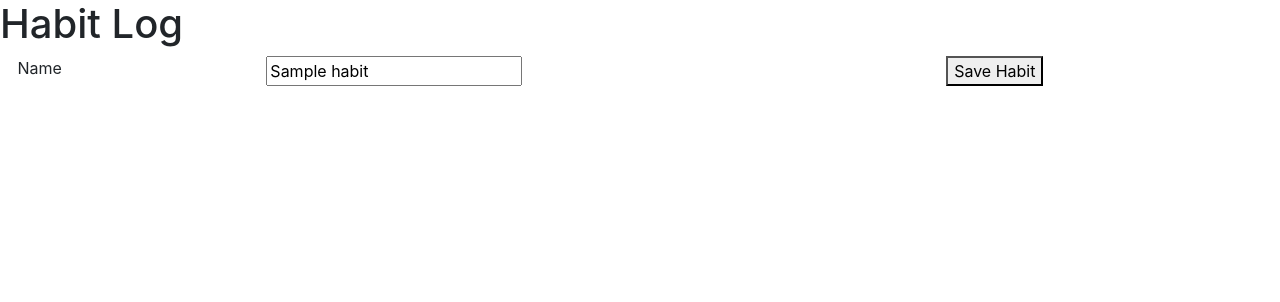
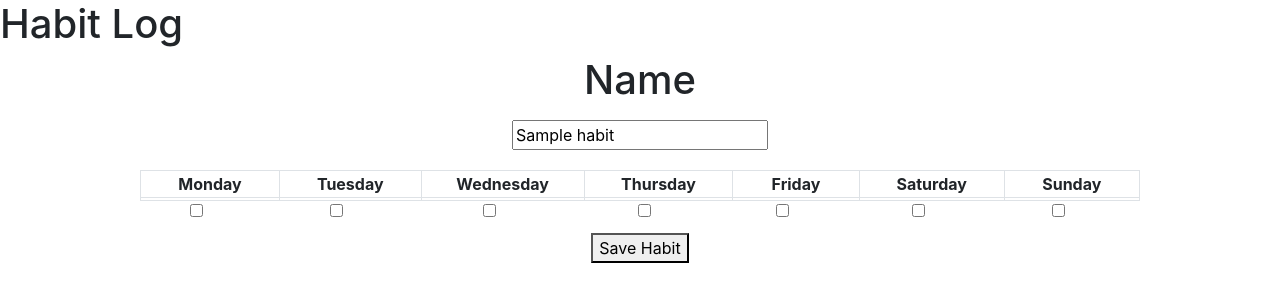
Before and after one commit to jennifercarreno/habit-log, a Flask app: template templates/habit_edit.html in a window 1280 px wide. Shown: the top 302 px of the page. Run offline with Flask 2, Linux system fonts and the light colour scheme; the template is opened without the code that fills it: most values are stand-ins (such as "Sample title", 1, 10 or a date in 2020); some libraries are stand-ins or nearby versions.

Commit message:
fixed edit

```diff
--- a/app.py
+++ b/app.py
@@ -84,6 +84,13 @@ def habits_edit(habit_id):
 def habits_update(habit_id):
     updated_habit = {
         'name': request.form.get('name'),
+        'monday': request.form.get('monday'),
+        'tuesday': request.form.get('tuesday'),
+        'wednesday': request.form.get('wednesday'),
+        'thursday':request.form.get('thursday'),
+        'friday': request.form.get('friday'),
+        'saturday': request.form.get('saturday'),
+        'sunday': request.form.get('sunday')
     }
     # set the former playlist to the new one we just updated/edited
     habits.update_one(
--- a/templates/habit_edit.html
+++ b/templates/habit_edit.html
@@ -6,11 +6,15 @@
         <h1> Habit Log </h1>
     </div>
 
-    <!-- <h3> Weekly </h3>
-
-    <table class = table-bordered>
+    <form method='POST' action='/habits/{{habit._id}}'>
+        <div class="col">
+            <h1><label for='habit-name'>Name</label><br></h1>
+        </div>
+        <div class="col">
+            <input id='habit-name' type='text' name='name' value='{{habit.name}}' placeholder=""/>
+        </div>
+        <table class="table-bordered mb-3">
             <tr>
-            <th>Habit</th>
                 <th>Monday</th>
                 <th>Tuesday</th>
                 <th>Wednesday</th>
@@ -18,27 +22,36 @@
                 <th>Friday</th>
                 <th>Saturday</th>
                 <th>Sunday</th>
-
             </tr>
 
-    </table> -->
+            <td>
+                <input class="form-check-input" type="checkbox" name='monday' id="monday" value="☑"/>
+            </td>
+            <td>
+                <input class="form-check-input" type="checkbox" name='tuesday' id="tuesday" value="☑"/>
+            </td>
+            <td>
+                <input class="form-check-input" type="checkbox" name='wednesday' id="wednesday" value="☑"/>
+            </td>
+            <td>
+                <input class="form-check-input" type="checkbox" name='thursday' id="thursday" value="☑"/>
+            </td>
+            <td>
+                <input class="form-check-input" type="checkbox" name='friday' id="friday" value="☑"/>
+            </td>
+            <td>
+                <input class="form-check-input" type="checkbox" name='saturday' id="saturday" value="☑"/>
+            </td>
+            <td>
+                <input class="form-check-input" type="checkbox" name='sunday' id="sunday" value="☑"/>
+            </td>
 
-    <div class="footer">
-        <form method='POST' action='/habits/{{habit._id}}'>
-            <div class="row">
-                <div class="col-lg-1">
-                    <label for='habit-name'>Name</label><br>
-                </div>
-                <div class="col">
-                    <input id='habit-name' type='text' name='name' value='{{habit.name}}'/>
-                </div>
+        </table>
+
         <div class="col">
             <p>
-                        <button type='submit'>Save Habit</button>
+                <button type='submit' class="mt-3">Save Habit</button>
             </p>
         </div>
-              </div>
     </form>
-    </div>
-
 {% endblock %}
--- a/templates/home.html
+++ b/templates/home.html
@@ -32,7 +32,6 @@
                 <td style="text-align: center;">{{ habit.saturday }}</td>
                 <td style="text-align: center;">{{ habit.sunday }}</td>
 
-                <td style="text-align: center;"><button type="submit">Save</button></td>
                 <td style="text-align: center;">
                     <p>
                         <form method='POST' action='/habits/{{ habit._id }}/delete'>
```
Lines whose indentation alone changed are shown as unchanged.
